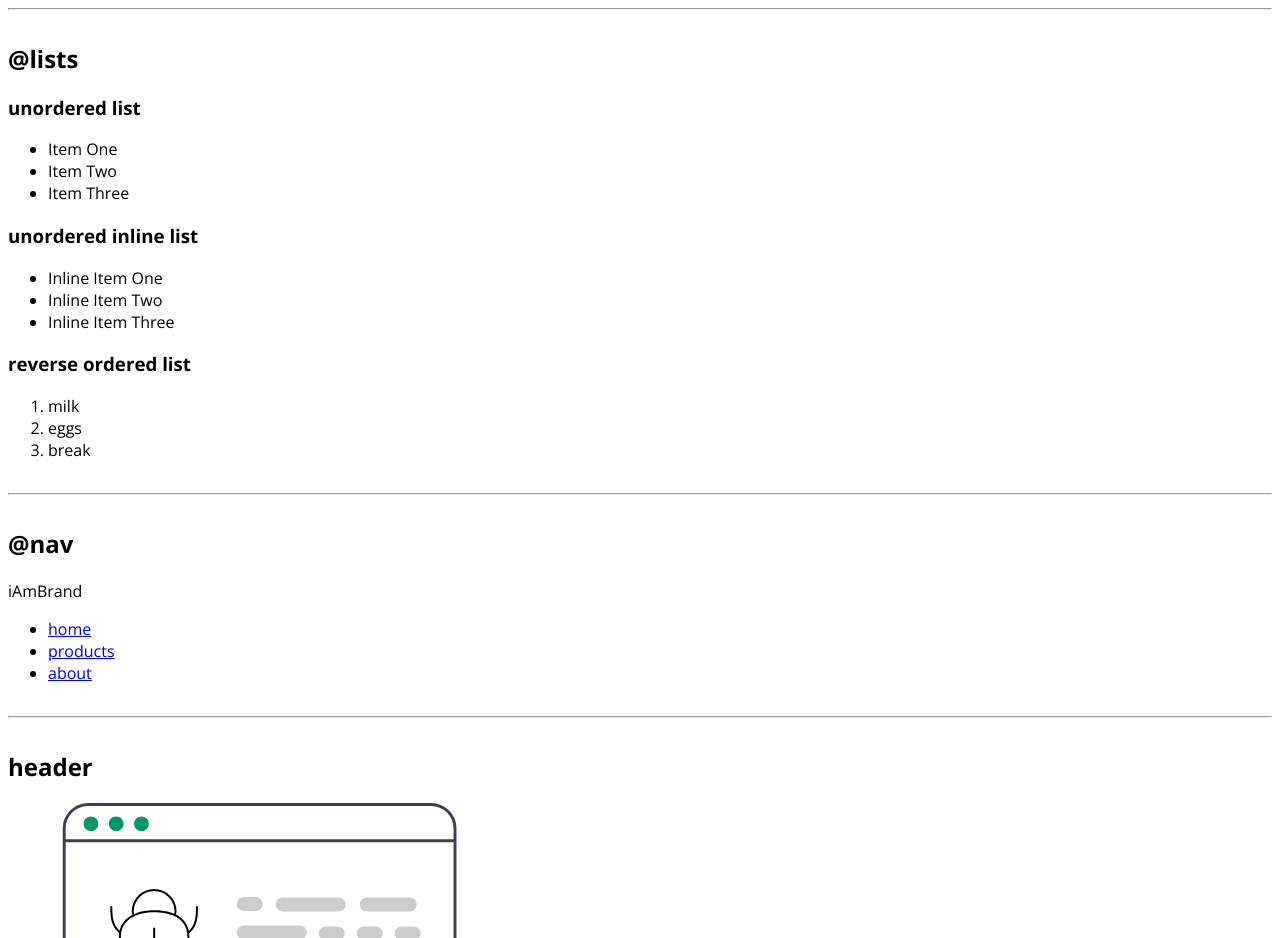
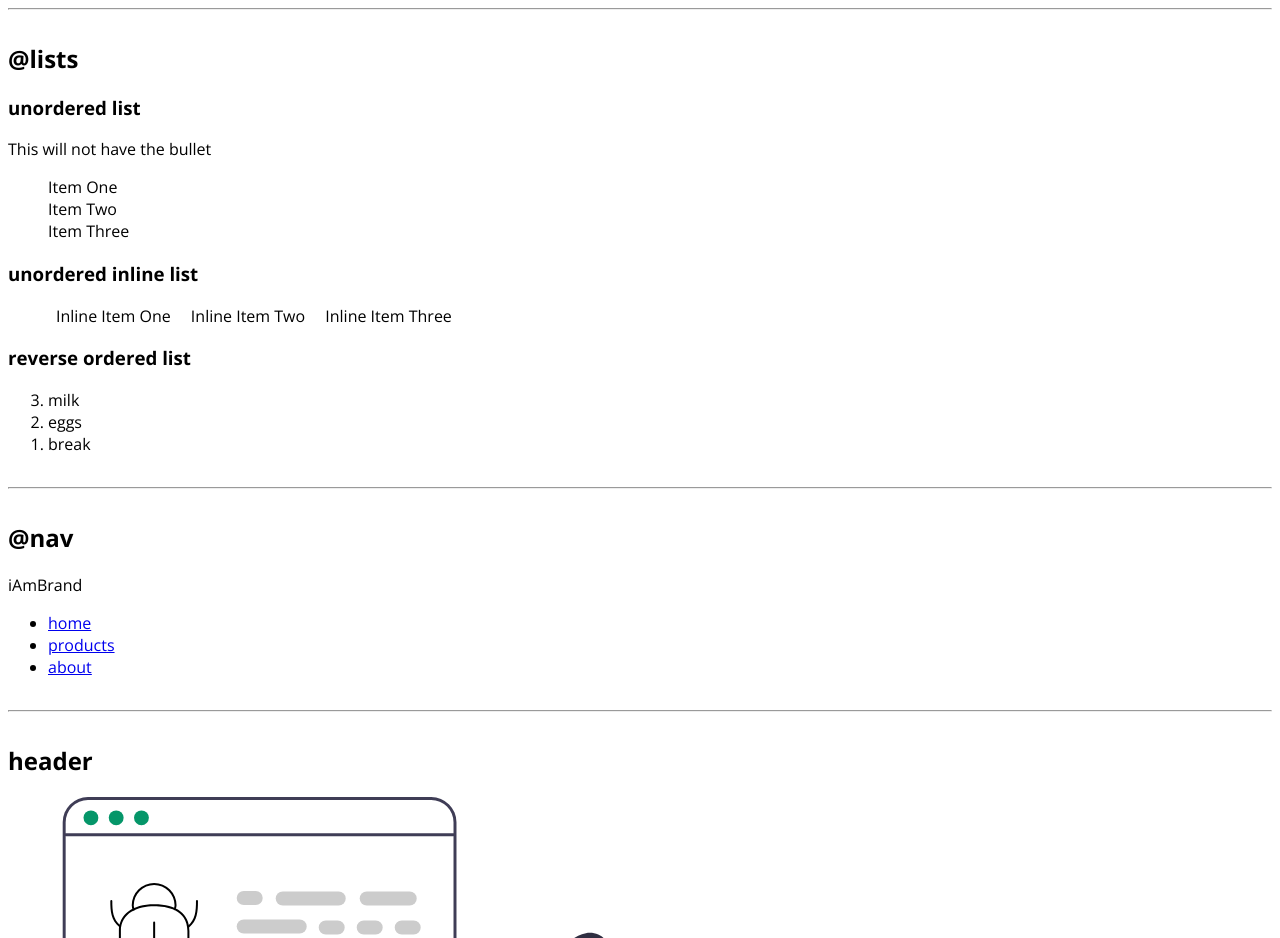
Before and after one commit to ArpithaANM/neogcamp-lesson3, a plain HTML site: page index.html in a window 1280 px wide. Shown: the part 840-1778 px from the top of the page. Drawn offline with nearby package versions, Linux system fonts and the light colour scheme.

Commit message:
updated lists

```diff
--- a/index.html
+++ b/index.html
@@ -45,8 +45,9 @@
     <h2>@lists</h2>
 
     <h3>unordered list</h3>
+    <p>This will not have the bullet</p>
 
-    <ul>
+    <ul class="list-non-bullet">
         <li>Item One</li>
         <li>Item Two</li>
         <li>Item Three</li>
@@ -54,15 +55,15 @@
 
     <h3>unordered inline list</h3>
 
-    <ul>
-        <li>Inline Item One</li>
-        <li>Inline Item Two</li>
-        <li>Inline Item Three</li>
+    <ul class="list-non-bullet">
+        <li class="list-item-inline">Inline Item One</li>
+        <li class="list-item-inline">Inline Item Two</li>
+        <li class="list-item-inline">Inline Item Three</li>
     </ul>
 
     <h3>reverse ordered list</h3>
 
-    <ol>
+    <ol reversed>
         <li>milk</li>
         <li>eggs</li>
         <li>break</li>
--- a/styles.css
+++ b/styles.css
@@ -39,3 +39,13 @@ hr{
     border-radius: 0.5rem;
     border: 1px solid var(--primary-color);
 }
+
+/** lists **/
+.list-non-bullet {
+    list-style: none;
+}
+
+.list-item-inline {
+    display: inline;
+    padding: 0rem 0.5rem;
+}
```
